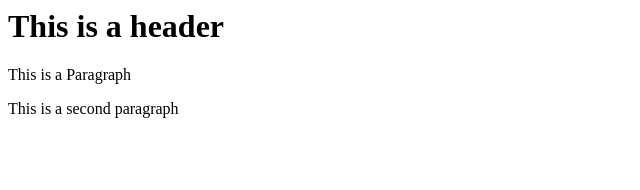
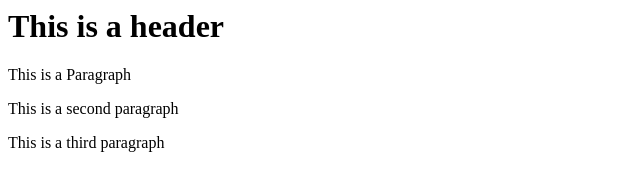
Before and after one commit to rusayerramsetti/git-test, a website: page index.html in a window 1280 px wide. Shown: the whole page, without its empty margins (0-640 px from the left). Drawn offline with Linux system fonts and the light colour scheme.

Commit message:
fourth commit

```diff
--- a/index.html
+++ b/index.html
@@ -5,5 +5,6 @@
     <h1>This is a header</h1>
     <p>This is a Paragraph</p>
     <p>This is a second paragraph</p>
+    <p>This is a third paragraph</p>
 </body>
 </html>
```
Also changed, not shown: package.json (added, +25 -0 lines), 2 other files.
